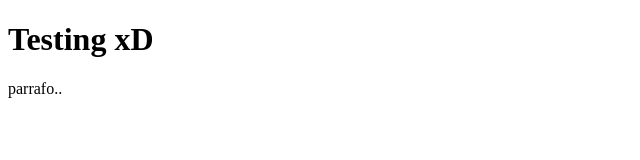
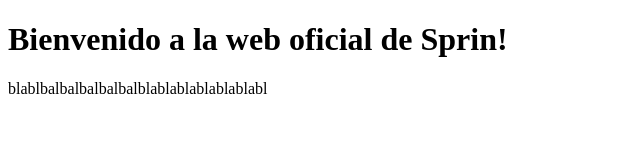
Before and after one commit to SprinDev/orugang.github.io, a plain HTML site: page index.html in a window 1280 px wide. Shown: the whole page, without its empty margins (0-640 px from the left). Drawn offline with Linux system fonts and the light colour scheme.

Commit message:
Update index.html

```diff
--- a/index.html
+++ b/index.html
@@ -11,10 +11,7 @@
     <link rel="manifest" href="/Icons/site.webmanifest">
 </head>
 <body>
-      <h1> Testing xD</h1>
-      <p> parrafo.. </p>
+      <h1> Bienvenido a la web oficial de Sprin!</h1>
+      <p> blablbalbalbalbalbalblablablablablablabl </p>
 </body>
 </html>
-
-
-</html>
```
